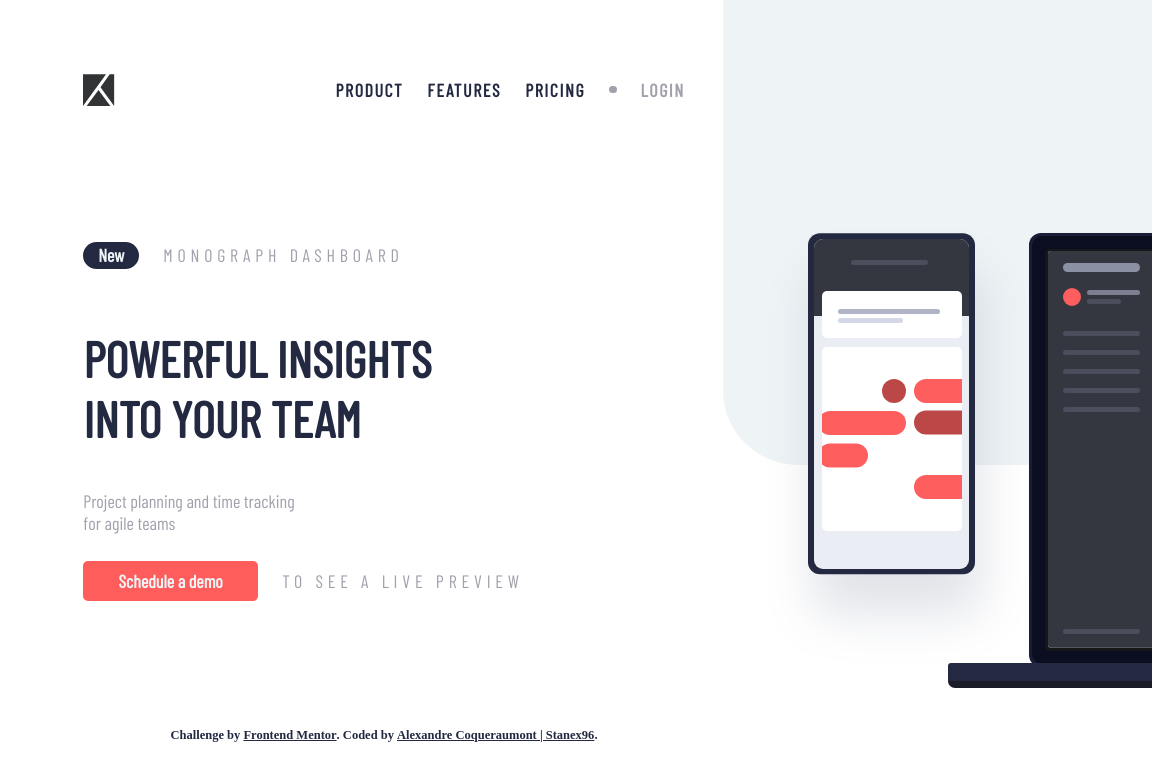
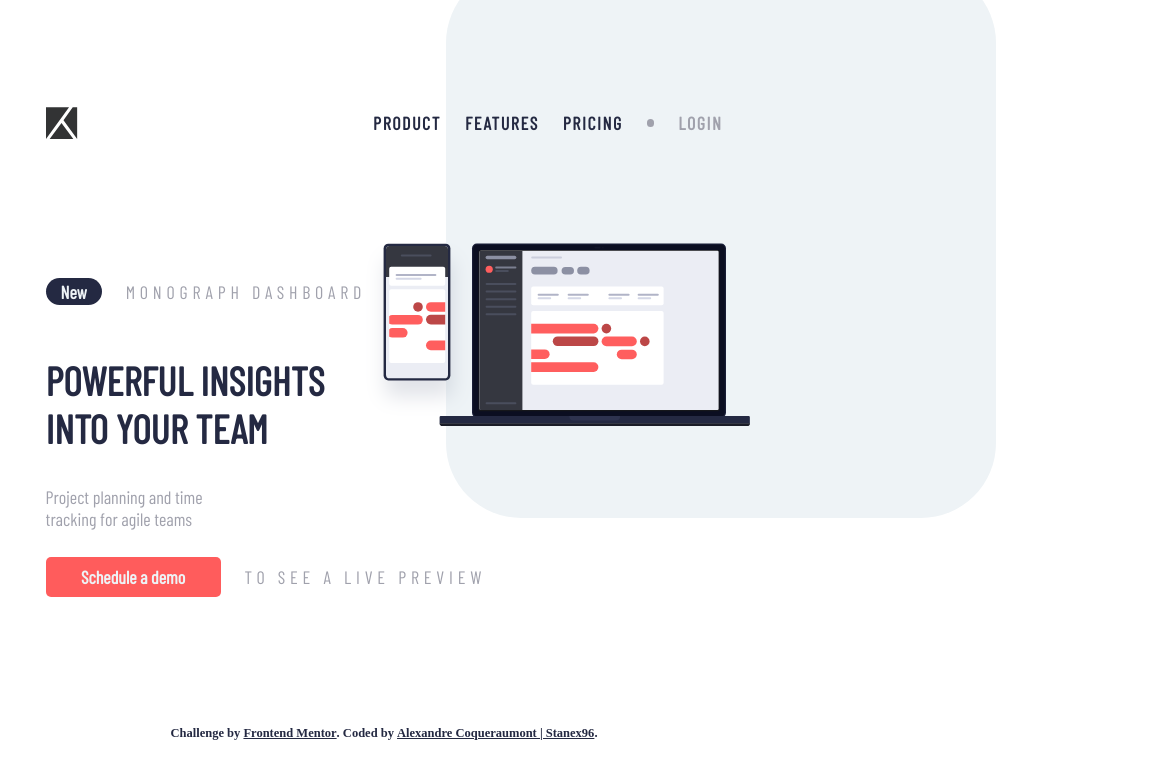
Before and after one commit to Stanex96/project-tracking-intro-component-master, a plain HTML site: page index.html in a window 768 px wide. Shown: the top 780 px of the page, 1152 px wide, since content can reach past the window. Drawn offline with nearby package versions, Linux system fonts and the light colour scheme.

Commit message:
update css
uptdate css

```diff
--- a/design/design.css
+++ b/design/design.css
@@ -229,3 +229,47 @@ h1 {
         text-align: center;
     }
   }
+
+  @media only screen and (min-width: 750px) and (max-width: 1100px) {
+    span {
+      width: 550px;
+      height: 550px;
+      transform: translateX(25rem) translateY(-2rem);
+      top: 0;
+    }
+
+    #devices {
+      transform: translateX(20rem) translateY(15rem);
+      top: 0;
+      max-width: 50%;
+      z-index: 1;
+    }
+
+    .links {
+        z-index: 2;
+    }
+
+    body {
+      padding-top: 0;
+      overflow-x: hidden;
+    }
+
+    header {
+      width: 90%;
+      margin-top: 2rem;
+    }
+
+    main {
+      width: 90%;
+      flex-direction: column;
+    }
+
+    h1 {
+      font-size: 40px;
+      max-width: 300px;
+    }
+
+    .mainText {
+      max-width: 200px;
+    }
+  }
```
